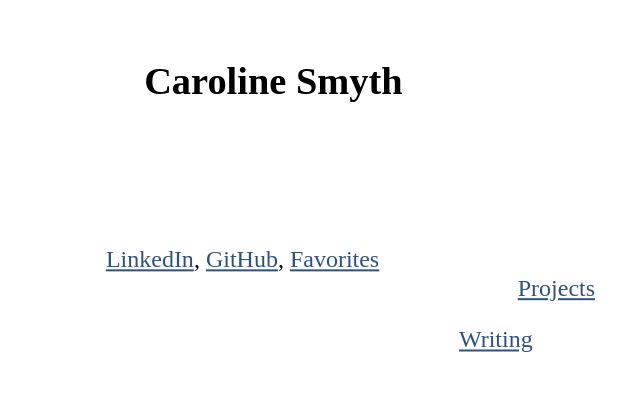
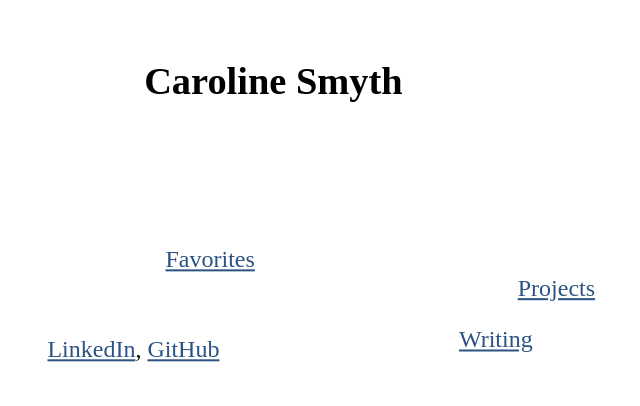
Before and after one commit to caroline-smyth/portfolio, a plain HTML site: page index.html in a window 1280 px wide. Shown: the part 109-515 px from the top of the page, without its empty margins (340-980 px from the left). Drawn offline with Linux system fonts and the light colour scheme; a web font is replaced by a local one.

Commit message:
favorites in own nav-bar-item

```diff
--- a/index.html
+++ b/index.html
@@ -83,10 +83,10 @@
             <nav class="nav-bar" role="navigation" aria-label="Main navigation">
                 <div class="nav-bar-item"><a href="templates/projects.html">Projects</a></div>
                 <div class="nav-bar-item"><a href="templates/writing.html">Writing</a></div>
+                <div class="nav-bar-item"><a href="templates/favorites.html">Favorites</a></div>
                 <div class="nav-bar-item">
                     <a href="https://www.linkedin.com/in/caroline-smyth-674897175/" target="_blank" rel="noopener">LinkedIn</a>,
-                    <a href="https://github.com/caroline-smyth" target="_blank" rel="noopener">GitHub</a>,
-                    <a href="templates/favorites.html">Favorites</a>
+                    <a href="https://github.com/caroline-smyth" target="_blank" rel="noopener">GitHub</a>
                 </div>
             </nav>
         </div>
```
